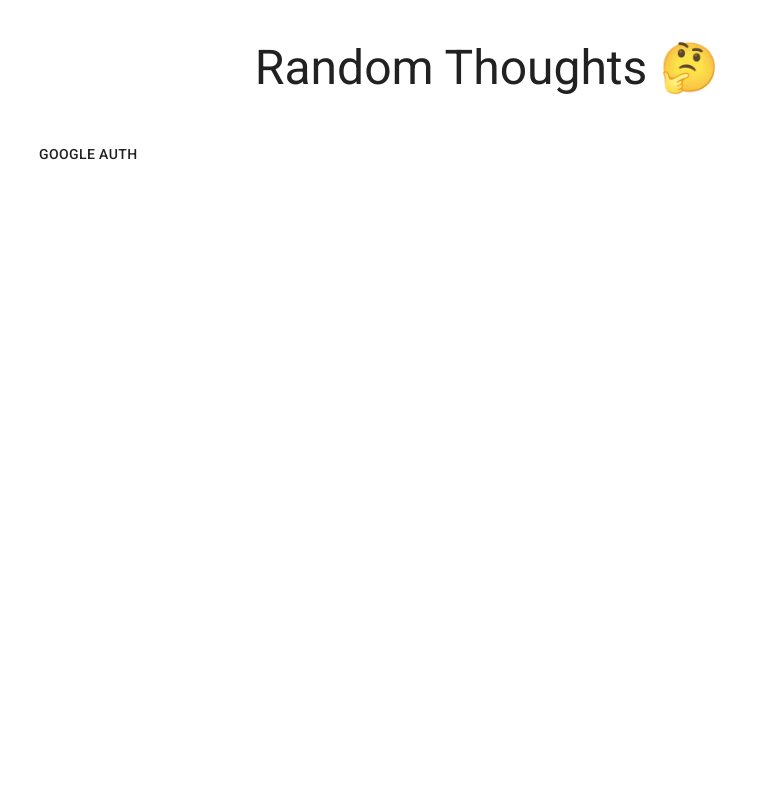
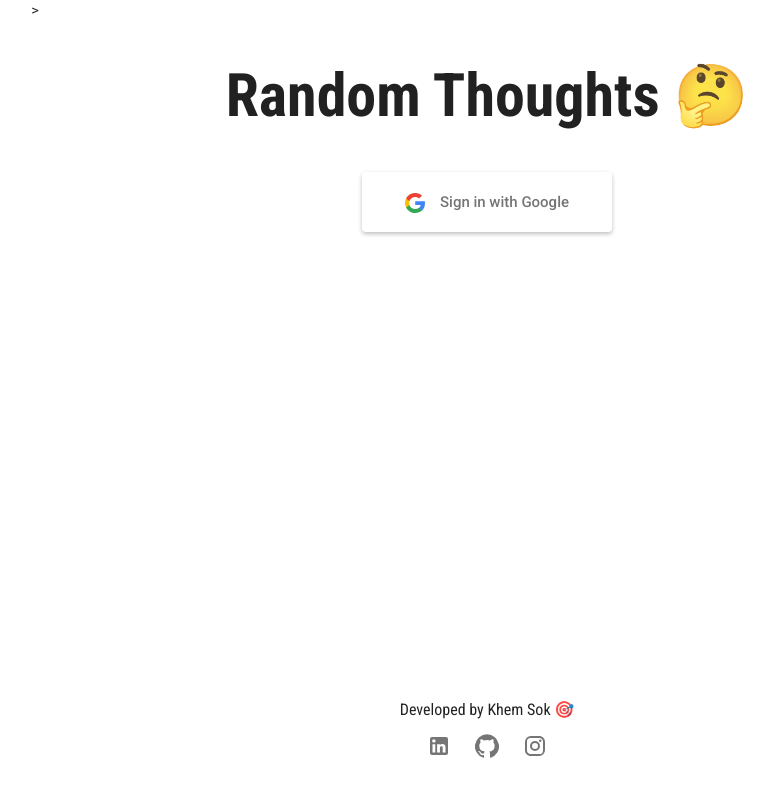
Before and after one commit to khemsok/randomthoughts, a Next.js app: page / in a window 1280 px wide. Shown: the top 796 px of the page, without its empty margins (153-927 px from the left). Built offline with nearby package versions, Linux system fonts and the light colour scheme; no server answers.

Commit message:
Fixed login button, signout button, overall theme of the page

```diff
--- /dev/null
+++ b/components/footer.js
@@ -0,0 +1,48 @@
+import React from "react";
+
+// MUI
+import Typography from "@material-ui/core/Typography";
+import IconButton from "@material-ui/core/IconButton";
+
+// MUI Icons
+import GitHubIcon from "@material-ui/icons/GitHub";
+import LinkedInIcon from "@material-ui/icons/LinkedIn";
+import InstagramIcon from "@material-ui/icons/Instagram";
+
+export default function footer() {
+  const mapSocialMedias = (
+    <div>
+      <a href="https://www.linkedin.com/in/khem-sok-5a42a2165/" target="_">
+        <IconButton>
+          <LinkedInIcon />
+        </IconButton>
+      </a>
+      <a href="https://github.com/khemsok" target="_">
+        <IconButton>
+          <GitHubIcon />
+        </IconButton>
+      </a>
+      <a href="https://www.instagram.com/_aceeeeeee_/" target="_">
+        <IconButton>
+          <InstagramIcon />
+        </IconButton>
+      </a>
+    </div>
+  );
+  return (
+    <div
+      style={{
+        position: "absolute",
+        bottom: "0",
+        textAlign: "center",
+        padding: "30px",
+        width: "100%",
+      }}
+    >
+      <Typography variant="body1">
+        Developed by Khem Sok <span role="img">🎯</span>
+      </Typography>
+      {mapSocialMedias}
+    </div>
+  );
+}
--- a/components/signin.js
+++ b/components/signin.js
@@ -1,17 +1,13 @@
-import React, { useState, useContext, useEffect } from "react";
+import React from "react";
 import { UserContext } from "./userContext";
-import SignOut from "./signout";
 import firebase from "../util/firebase";
 
 // MUI
-import TextField from "@material-ui/core/TextField";
 import Button from "@material-ui/core/Button";
 
 import Router from "next/router";
 
 function SignIn() {
-  const { user, setUser } = useContext(UserContext);
-
   const googleAuthPopUp = () => {
     const provider = new firebase.auth.GoogleAuthProvider();
 
@@ -24,15 +20,10 @@ function SignIn() {
         // The signed-in user info.
         var user = result.user;
 
-        console.log(token);
-        console.log(user);
-        console.log(result);
-
         firebase
           .auth()
           .currentUser.getIdToken(true)
           .then((idToken) => {
-            console.log(idToken);
             fetch(new URL("/api/auth", document.baseURI), {
               headers: {
                 Authorization: `${idToken}`,
@@ -40,7 +31,6 @@ function SignIn() {
             })
               .then((res) => res.json())
               .then((data) => {
-                console.log(data, "return from authorization");
                 Router.reload("/");
               })
               .catch((err) => console.error(err));
@@ -62,7 +52,31 @@ function SignIn() {
 
   return (
     <>
-      <Button onClick={googleAuthPopUp}>Google Auth</Button>
+      <Button
+        variant="outlined"
+        size="large"
+        style={{
+          color: "#757575",
+          textTransform: "none",
+          boxShadow: "rgba(0, 0, 0, 0.25) 0px 2px 4px 0px",
+          border: "none",
+          height: "60px",
+          width: "250px",
+          display: "block",
+          margin: "0 auto",
+        }}
+        onClick={googleAuthPopUp}
+      >
+        <img
+          src="/google_icon.svg"
+          style={{
+            width: "20px",
+            marginRight: "15px",
+            verticalAlign: "middle",
+          }}
+        />
+        Sign in with Google
+      </Button>
     </>
   );
 }
--- a/components/signout.js
+++ b/components/signout.js
@@ -16,7 +16,6 @@ function SignOut() {
       .then(function () {
         // Sign-out successful.
         Cookies.remove("authToken");
-        console.log("success");
         Router.reload("/");
       })
       .catch(function (error) {
@@ -24,7 +23,15 @@ function SignOut() {
         // An error happened.
       });
   };
-  return <Button onClick={handleSignOut}>Sign Out</Button>;
+  return (
+    <Button
+      style={{ margin: "10px 0", float: "right" }}
+      size="large"
+      onClick={handleSignOut}
+    >
+      Sign Out
+    </Button>
+  );
 }
 
 export default SignOut;
--- a/components/signup.js
+++ /dev/null
@@ -1,70 +0,0 @@
-import React, { useState } from "react";
-
-// MUI
-import TextField from "@material-ui/core/TextField";
-import Button from "@material-ui/core/Button";
-
-function SignUp() {
-  const [state, setState] = useState({
-    email: "",
-    password: "",
-    confirmPassword: "",
-  });
-
-  const handleSubmit = (e) => {
-    e.preventDefault();
-    const body = {
-      email: state.email,
-      password: state.password,
-      confirmPassword: state.confirmPassword,
-    };
-    console.log(JSON.stringify(body), "----");
-    fetch(new URL("/api/signup", document.baseURI), {
-      method: "POST",
-      headers: {
-        "Content-Type": "application/json",
-      },
-      body: JSON.stringify(body),
-    })
-      .then((res) => res.json())
-      .then((data) => console.log(data));
-  };
-
-  const handleChange = (e) => {
-    const { name, value } = e.target;
-    setState((prevState) => ({
-      ...prevState,
-      [name]: value,
-    }));
-  };
-
-  return (
-    <>
-      <form onSubmit={handleSubmit}>
-        <TextField
-          label="Email"
-          value={state.email}
-          onChange={handleChange}
-          name="email"
-        />
-        <TextField
-          type="password"
-          label="Password"
-          value={state.password}
-          onChange={handleChange}
-          name="password"
-        />
-        <TextField
-          type="password"
-          label="Confirm Password"
-          value={state.confirmPassword}
-          onChange={handleChange}
-          name="confirmPassword"
-        />
-        <Button type="submit">Submit</Button>
-      </form>
-    </>
-  );
-}
-
-export default SignUp;
--- a/pages/_document.js
+++ b/pages/_document.js
@@ -14,6 +14,10 @@ export default class MyDocument extends Document {
           <link
             rel="stylesheet"
             href="https://fonts.googleapis.com/css?family=Roboto:300,400,500,700&display=swap"
+          />
+          <link
+            href="https://fonts.googleapis.com/css?family=Roboto+Condensed:300,400,700|Roboto+Mono:100,400,700|Roboto:100,400,700&display=swap"
+            rel="stylesheet"
           />
           <link
             rel="icon"
--- a/pages/api/auth.js
+++ b/pages/api/auth.js
@@ -19,7 +19,6 @@ const checkAuth = (idToken, res) => {
     .verifyIdToken(idToken)
     .then((decodedToken) => {
       let uid = decodedToken.uid;
-      console.log(decodedToken);
       res.setHeader(
         "Set-Cookie",
         cookie.serialize("authToken", idToken, {
--- a/pages/api/deletethought.js
+++ b/pages/api/deletethought.js
@@ -2,8 +2,6 @@ const { db, admin } = require("../../util/admin");
 import authenticated from "../../util/authenticated";
 
 export default authenticated((req, res) => {
-  console.log(req.body.thoughtId, "sdafsadfsdaf");
-
   if (req.method === "DELETE") {
     const document = db.doc(`/thoughts/${req.body.thoughtId}`);
     document
--- a/pages/api/thoughts.js
+++ b/pages/api/thoughts.js
@@ -9,7 +9,6 @@ export default authenticated((req, res) => {
       .get()
       .then((data) => {
         let thoughts = [];
-        console.log(data);
         data.forEach((doc) => {
           thoughts.push({
             thoughtId: doc.id,
--- a/pages/index.js
+++ b/pages/index.js
@@ -7,7 +7,7 @@ import Cookies from "js-cookie";
 // Components
 import Landing from "../components/landing";
 import SignIn from "../components/signin";
-import SignUp from "../components/signup";
+import Footer from "../components/footer";
 import { UserContext } from "../components/userContext";
 
 // MUI
@@ -17,21 +17,28 @@ import Typography from "@material-ui/core/Typography";
 export default function Home({ auth, resp }) {
   const [user, setUser] = useState(null);
 
-  console.log(auth);
-  console.log(resp, "hello");
-
   useEffect(() => {
     setUser(auth);
   });
 
   return (
     <Container maxWidth="md">
-      <Typography variant="h3" align="center" style={{ padding: "40px 0" }}>
-        Random Thoughts 🤔
-      </Typography>
-      <UserContext.Provider value={{ user, setUser }}>
-        {user ? <Landing /> : <SignIn />}
-      </UserContext.Provider>
+      <div
+        style={{
+          position: "relative",
+          minHeight: "100vh",
+          paddingBottom: "130px",
+        }}
+      >
+        >
+        <Typography variant="h2" align="center" style={{ padding: "40px 0" }}>
+          Random Thoughts 🤔
+        </Typography>
+        <UserContext.Provider value={{ user, setUser }}>
+          {user ? <Landing /> : <SignIn />}
+        </UserContext.Provider>
+        <Footer />
+      </div>
     </Container>
   );
 }
@@ -48,7 +55,6 @@ Home.getInitialProps = async (ctx) => {
         cookie: ctx.req.headers.cookie,
       },
     });
-    console.log(resp.status);
     if (resp.status === 200) {
       return { auth: true, resp: resp };
     } else {
--- a/src/theme.js
+++ b/src/theme.js
@@ -17,6 +17,46 @@ const theme = createMuiTheme({
       default: "#fff",
     },
   },
+  typography: {
+    fontFamily:
+      "Roboto, sans-serif, Roboto Mono, monospace, Roboto Condensed, sans-serif",
+    h1: {
+      fontFamily: "Roboto Condensed, sans-serif",
+      fontWeight: "700",
+    },
+    h2: {
+      fontFamily: "Roboto Condensed, sans-serif",
+      fontWeight: "700",
+    },
+    h3: {
+      fontFamily: "Roboto Condensed, sans-serif",
+      fontWeight: "700",
+    },
+    h4: {
+      fontFamily: "Roboto, sans-serif",
+      fontWeight: "700",
+    },
+    h5: {
+      fontFamily: "Roboto, sans-serif",
+      fontWeight: "700",
+    },
+    h6: {
+      fontWeight: "700",
+    },
+    subtitle1: {
+      fontFamily: "Roboto, sans-serif",
+      fontWeight: "700",
+    },
+    subtitle2: {
+      fontFamily: "Roboto Condensed, sans-serif",
+    },
+    body1: {
+      fontFamily: "Roboto Condensed, sans-serif",
+    },
+    body2: {
+      fontFamily: "Roboto Mono, monospace",
+    },
+  },
 });
 
 export default theme;
```
Also changed, not shown: components/landing.js (+30 -29 lines), public/google_icon.svg (added).
